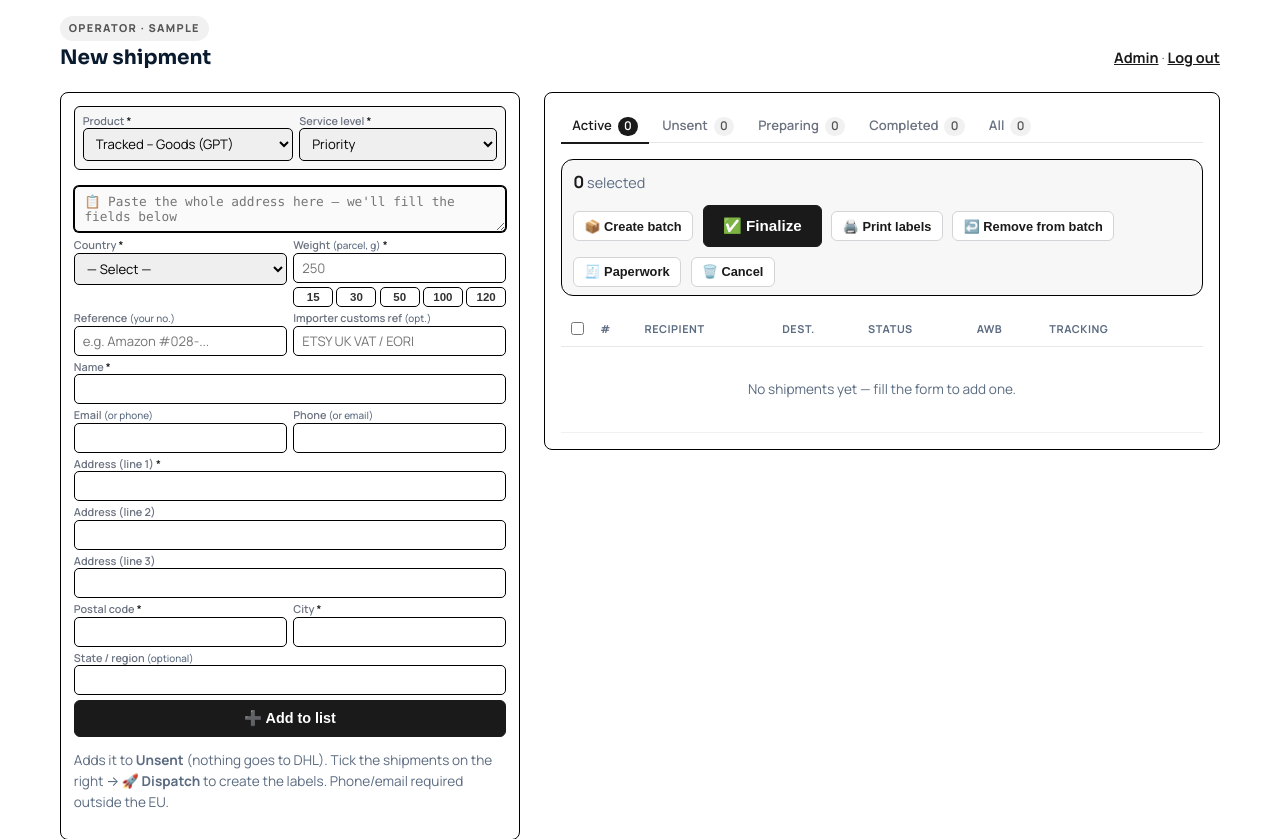
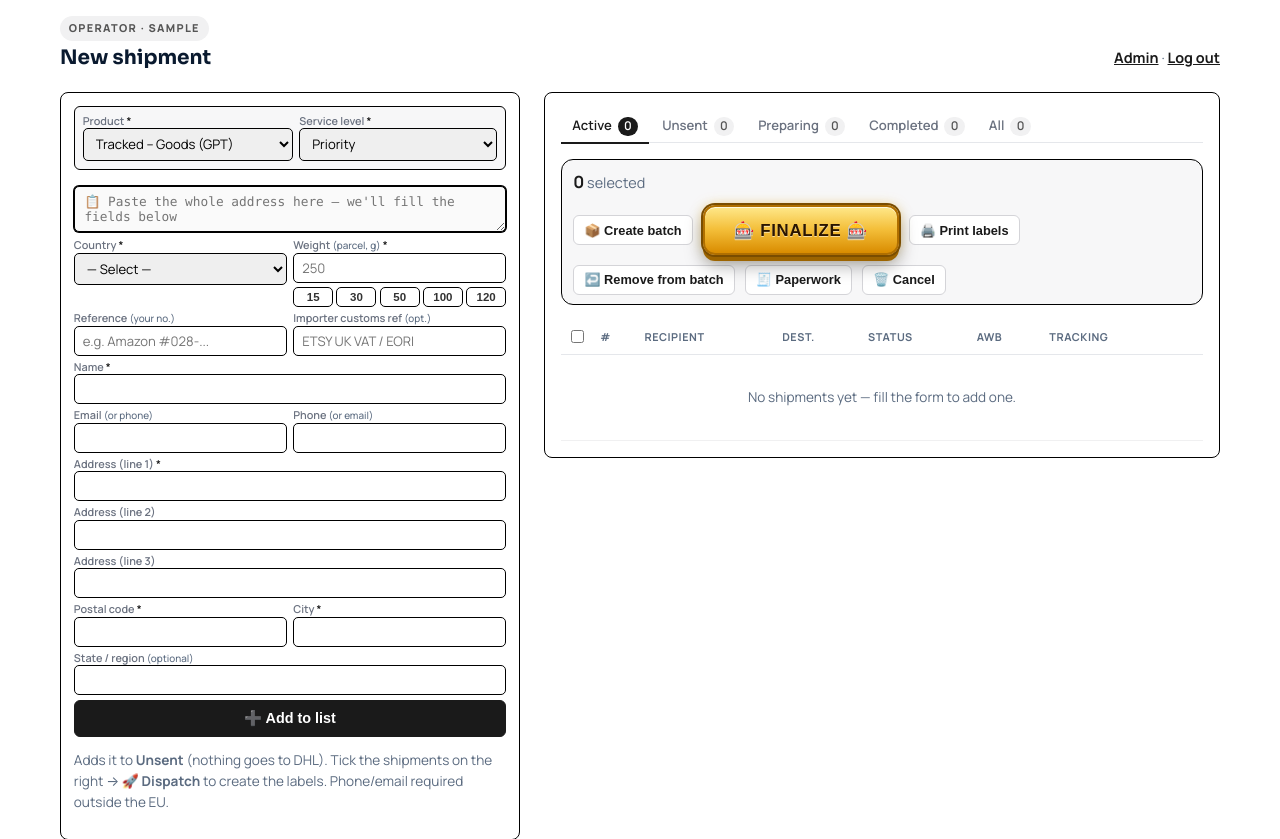
Before and after one commit to uigeadall/marbaras-post, a Django app: page /app/ in a window 1280 px wide. Shown: the part 73-912 px from the top of the page. Run offline with Django 4.2, Linux system fonts and the light colour scheme; the visitor is signed in with stand-in values (Sample User, id 1); data that the repository does not hold is empty.

Commit message:
Make Finalize a big casino-style gold button (glowing, 3D, pulsing)
Co-Authored-By: Claude Opus 4.8 <noreply@anthropic.com>

```diff
--- a/static/css/styles.css
+++ b/static/css/styles.css
@@ -442,3 +442,35 @@ img { max-width: 100%; }
 .app .btn-lg { padding: .55rem 1rem; font-size: .9rem; }
 .app .cp-row input { padding: .3rem .4rem; font-size: .78rem; }
 .app .cp-head { margin: .1rem 0; }
+
+/* ===== Casino-style Finalize button ===== */
+.app .action-bar .btn.btn-primary {
+  font-size: 1.05rem;
+  font-weight: 900;
+  letter-spacing: .04em;
+  text-transform: uppercase;
+  padding: .8rem 1.8rem;
+  border-radius: 12px;
+  color: #2a1500 !important;
+  background: linear-gradient(180deg, #ffe88a 0%, #f4bf3a 48%, #d98c00 100%);
+  border: 2px solid #b06f00 !important;
+  box-shadow: 0 0 0 2px #7a4d00, 0 6px 0 #9c6400, 0 10px 18px rgba(0,0,0,.35),
+              inset 0 1px 0 rgba(255,255,255,.7);
+  text-shadow: 0 1px 0 rgba(255,255,255,.55);
+  position: relative;
+  animation: casinoGlow 1.6s ease-in-out infinite;
+  transition: transform .06s ease, box-shadow .06s ease;
+}
+.app .action-bar .btn.btn-primary:hover {
+  background: linear-gradient(180deg, #fff0a0 0%, #f8c84a 48%, #e89400 100%);
+  transform: translateY(-1px);
+}
+.app .action-bar .btn.btn-primary:active {
+  transform: translateY(4px);
+  box-shadow: 0 0 0 2px #7a4d00, 0 2px 0 #9c6400, 0 4px 8px rgba(0,0,0,.3),
+              inset 0 1px 0 rgba(255,255,255,.6);
+}
+@keyframes casinoGlow {
+  0%,100% { box-shadow: 0 0 0 2px #7a4d00, 0 6px 0 #9c6400, 0 10px 18px rgba(0,0,0,.35), 0 0 10px rgba(255,200,60,.5), inset 0 1px 0 rgba(255,255,255,.7); }
+  50%     { box-shadow: 0 0 0 2px #7a4d00, 0 6px 0 #9c6400, 0 10px 22px rgba(0,0,0,.4), 0 0 22px rgba(255,210,80,.95), inset 0 1px 0 rgba(255,255,255,.8); }
+}
--- a/templates/app/dashboard.html
+++ b/templates/app/dashboard.html
@@ -139,7 +139,7 @@
         <div class="action-bar">
           <span class="sel-hint"><b id="sel-count">0</b> selected</span>
           <button form="batch" formaction="{% url 'combine' %}" class="btn-mini amber">📦 Create batch</button>
-          <button form="batch" formaction="{% url 'finalize' %}" class="btn btn-primary" onclick="return confirmFinalize()">✅ Finalize</button>
+          <button form="batch" formaction="{% url 'finalize' %}" class="btn btn-primary" onclick="return confirmFinalize()">🎰 FINALIZE 🎰</button>
           <button form="batch" formaction="{% url 'print_all' %}" formtarget="_blank" class="btn-mini blue">🖨️ Print labels</button>
           <button form="batch" formaction="{% url 'remove_from_batch' %}" class="btn-mini" onclick="return confirm('Remove the selected shipments from their batch (back to Draft)?')">↩️ Remove from batch</button>
           <button form="batch" formaction="{% url 'print_paperwork' %}" formtarget="_blank" class="btn-mini ink">🧾 Paperwork</button>
```
